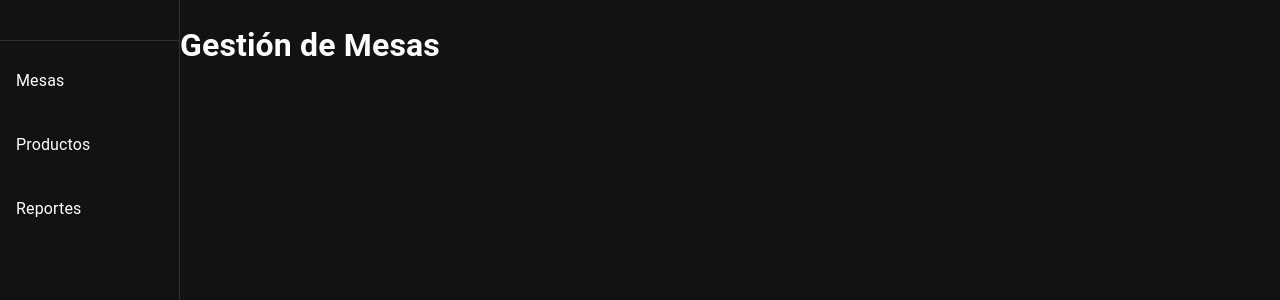
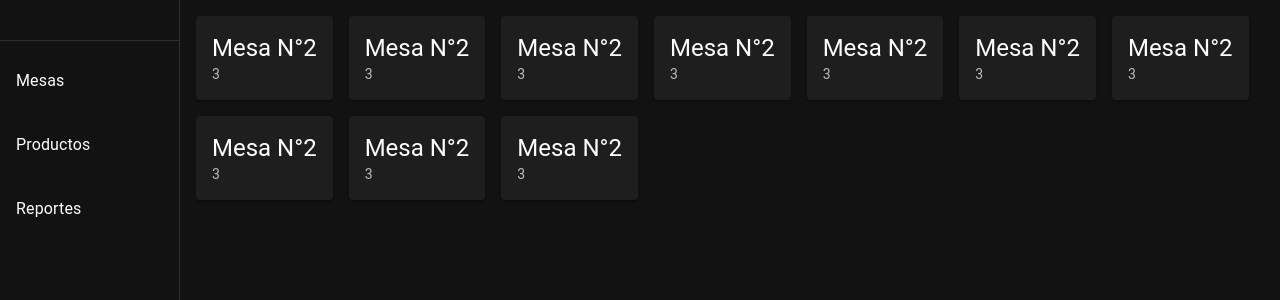
Before and after one commit to OctavioMF/sistema-restaurante, a React (Vite) app: page /#/mesas in a window 1280 px wide. Shown: the top 300 px of the page. Built offline with nearby package versions, Linux system fonts and the light colour scheme; some icons are missing.

Commit message:
2/3/2026

```diff
--- a/src/App.jsx
+++ b/src/App.jsx
@@ -3,9 +3,9 @@ import SalesPage from "./Products/Sales/SalesPage";
 import Layout from "./Common/Layout";
 import StockPage from "./Products/Stock/StockPage";
 import ThemeContext from "./Common/ThemeContext";
+import TablesPage from "./Restaurant/Tables/TablesPage";
 
 const Dashboard = () => <h1>Reportes Principal</h1>;
-const Mesas = () => <h1>Gestión de Mesas</h1>;
 
 export default function App() {
   return (
@@ -14,7 +14,7 @@ export default function App() {
           <Layout>
             <Routes>
               <Route path="/" element={<Dashboard/>} />
-              <Route path="/mesas" element={<Mesas/>} />
+              <Route path="/mesas" element={<TablesPage/>} />
               <Route path="/productos/ventas" element={<SalesPage/>} />
               <Route path="/productos/listado" element={<StockPage/>}/>
             </Routes>
--- /dev/null
+++ b/src/Restaurant/Tables/Components/TableCard.jsx
@@ -0,0 +1,19 @@
+import {Card, CardActionArea, CardContent} from "@mui/material";
+import Typography from "@mui/material/Typography";
+
+export default function TableCard({ table }) {
+    return (
+        <Card>
+            <CardActionArea>
+                <CardContent >
+                    <Typography variant="h5" component="div">
+                        {"Mesa N°"+table.table_number}
+                    </Typography>
+                    <Typography variant="body2" color="text.secondary">
+                        {table.capacity}
+                    </Typography>
+                </CardContent>
+            </CardActionArea>
+        </Card>
+    )
+}
--- /dev/null
+++ b/src/Restaurant/Tables/Components/TablesGrid.jsx
@@ -0,0 +1,47 @@
+import {Grid} from "@mui/material";
+import TableCard from "./TableCard";
+
+
+export default function TablesPage() {
+    const table = {
+        table_number: 2,
+        capacity: 3,
+    }
+
+    return (
+        <Grid container spacing={2} flexGrow={1} alignContent="flex-start" >
+            <Grid item>
+                <TableCard table={table} />
+            </Grid>
+            <Grid item >
+                <TableCard table={table} />
+            </Grid>
+            <Grid item>
+                <TableCard table={table} />
+            </Grid>
+            <Grid item>
+                <TableCard table={table} />
+            </Grid>
+            <Grid item>
+                <TableCard table={table} />
+            </Grid>
+            <Grid item>
+                <TableCard table={table} />
+            </Grid>
+            <Grid item>
+                <TableCard table={table} />
+            </Grid>
+            <Grid item>
+                <TableCard table={table} />
+            </Grid>
+            <Grid item>
+                <TableCard table={table} />
+            </Grid>
+            <Grid item>
+            <TableCard table={table} />
+            </Grid>
+
+
+        </Grid>
+    )
+}
--- /dev/null
+++ b/src/Restaurant/Tables/TablesPage.jsx
@@ -0,0 +1,11 @@
+import TablesGrid from "./Components/TablesGrid";
+import {Box} from "@mui/material";
+
+export default function TablesPage() {
+    return (
+        <Box sx={{ height: "100%", width: "100%", p:2, boxSizing: "border-box" }}>
+            <TablesGrid/>
+        </Box>
+
+    )
+}
```
Also changed, not shown: src/Restaurant/Tables/Components/ProductsModal.jsx (added), src/Restaurant/Tables/Components/TableModal.jsx (added).
